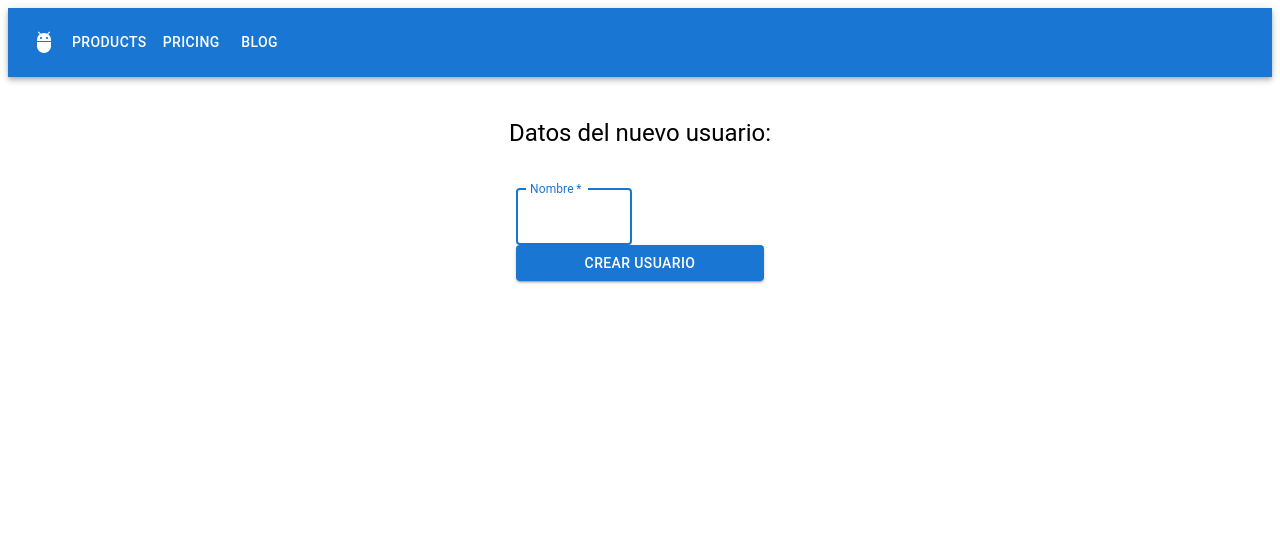
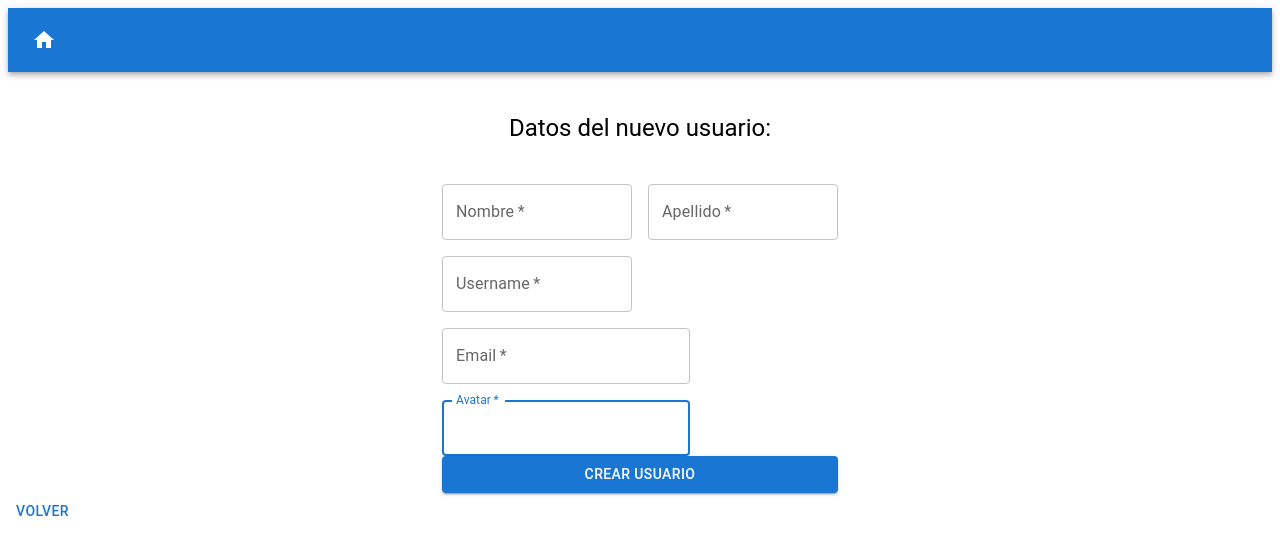
Before and after one commit to Sergioig37/GestionUsuarios, a React (Vite) app: page /create in a window 1280 px wide. Shown: the top 554 px of the page. Built offline with nearby package versions, Linux system fonts and the light colour scheme.

Commit message:
creo que está hecho, no se si cambiar algo

```diff
--- a/src/App.jsx
+++ b/src/App.jsx
@@ -5,6 +5,8 @@ import {NavBar} from "./Components/NavBar"
 import { UserList } from "./Components/UserList";
 import usersArray from "./js/UsersArrayV1";
 import { useState } from "react";
+import { UserUpdate } from "./Components/UserUpdate";
+
 
 export const App = () => {
 
@@ -35,7 +37,7 @@ export const App = () => {
         <Routes>
           <Route path="/" element={<UserList users={users}/>}></Route>
           <Route path="create" element={<UserCreate users={users} onAddUser={addUser}/>}></Route>
-          <Route path="/update/:id" element={<UserCreate/>}></Route>
+          <Route path="/update/:id" element={<UserUpdate/>}></Route>
         </Routes>
       </BrowserRouter>
     </>
--- a/src/Components/NavBar.jsx
+++ b/src/Components/NavBar.jsx
@@ -1,11 +1,51 @@
-import * as React from 'react';
-import { NavBarMui } from './mui/NavBarMui.jsx';
+import * as React from "react";
+import AppBar from "@mui/material/AppBar";
+import Box from "@mui/material/Box";
+import Toolbar from "@mui/material/Toolbar";
+import Typography from "@mui/material/Typography";
 
+import IconButton from "@mui/material/IconButton";
+import { useNavigate } from "react-router-dom";
+import { Home } from "@mui/icons-material";
 
-export const NavBar= () => {
+export const NavBar = () => {
+  const [anchorEl, setAnchorEl] = React.useState(null);
+  const open = Boolean(anchorEl);
+
+  const navigate = useNavigate();
+
+  const handleHome = () => {
+    navigate("/");
+  };
 
 
   return (
-    <NavBarMui/>
+    <>
+     <Box sx={{ flexGrow: 1 }}>
+      <AppBar position="static">
+        <Toolbar>
+          <IconButton onClick={handleHome}
+            size="large"
+            edge="start"
+            color="inherit"
+            aria-label="menu"
+            sx={{ mr: 2 }}
+          >
+          <Home/>
+          </IconButton>
+          <Typography variant="h6" component="div">
+
+
+
+            {/* <Button color="inherit" onClick={handleListado}>Listado</Button>
+            <Button variant="contained" onClick={handleInfo}>Info</Button> */}
+
+          </Typography>
+          <Typography variant="h6" component="div">
+          </Typography>
+        </Toolbar>
+      </AppBar>
+    </Box>
+    </>
   );
-}
+};
--- a/src/Components/UserCreate.jsx
+++ b/src/Components/UserCreate.jsx
@@ -1,14 +1,46 @@
 import React from "react";
 import { Container } from "@mui/material";
-import {Typography} from "@mui/material";
-import {Grid} from "@mui/material";
-import {TextField} from "@mui/material";
-import {Button} from "@mui/material";
+import { Typography } from "@mui/material";
+import { Grid } from "@mui/material";
+import { TextField } from "@mui/material";
+import { Button } from "@mui/material";
+import { useNavigate } from "react-router-dom";
+import { useState } from "react";
 
 export const UserCreate = () => {
+  const navigate = useNavigate();
 
+  const handleHome = () => {
+    navigate("/");
+  };
 
+  const [nombre, setNombre] = useState("");
+  const [apellido, setApellido] = useState("");
+  const [username, setUsername] = useState("");
+  const [email, setEmail] = useState("");
+  const [avatar, setAvatar] = useState("");
 
+  const createUser = () => {
+    var data = {
+      fname: nombre,
+      lname: apellido,
+      username: username,
+      password: "1234",
+      email: email,
+      avatar: avatar,
+    };
+
+    fetch("https://www.melivecode.com/api/users/create", {
+      method: "POST",
+      headers: {
+        Accept: "application/json",
+        "Content-Type": "application/json",
+      },
+      body: JSON.stringify(data),
+    })
+      navigate("/");
+
+  };
 
   return (
     <>
@@ -24,18 +56,59 @@ export const UserCreate = () => {
         <Typography sx={{ p: 5 }} component="h1" variant="h5">
           Datos del nuevo usuario:
         </Typography>
-        <form sx={{ width: "100%", marginTop: "3" }}>
-          <Grid container spacing={2}>
+        <form sx={{ width: "100%", marginTop: "3" }} onSubmit={createUser}>
+         <Grid container spacing={2}>
             <Grid item xs={12} sm={6}>
               <TextField
                 name="firstName"
                 variant="outlined"
                 required
                 label="Nombre"
-                onChange={(e) => setFname(e.target.value)}
+                onChange={(e) => setNombre(e.target.value)}
                 autoFocus
               />
+
               {/* … resto de textfields*/}
+            </Grid>
+            <Grid item xs={12} sm={6}>
+              <TextField
+                name="lastName"
+                variant="outlined"
+                required
+                label="Apellido"
+                onChange={(e) => setApellido(e.target.value)}
+                autoFocus
+              />
+            </Grid>
+            <Grid item xs={12} sm={6}>
+              <TextField
+                name="userName"
+                variant="outlined"
+                required
+                label="Username"
+                onChange={(e) => setUsername(e.target.value)}
+                autoFocus
+              />
+            </Grid>
+            <Grid item xs={12} sm={12}>
+              <TextField
+                name="email"
+                variant="outlined"
+                required
+                label="Email"
+                onChange={(e) => setEmail(e.target.value)}
+                autoFocus
+              />
+            </Grid>
+            <Grid item xs={12} sm={12}>
+              <TextField
+                name="avatar"
+                variant="outlined"
+                required
+                label="Avatar"
+                onChange={(e) => setAvatar(e.target.value)}
+                autoFocus
+              />
             </Grid>
           </Grid>
           <Button
@@ -49,6 +122,7 @@ export const UserCreate = () => {
           </Button>
         </form>
       </Container>
+      <Button onClick={handleHome}>Volver</Button>
     </>
   );
 };
--- a/src/Components/UserList.jsx
+++ b/src/Components/UserList.jsx
@@ -1,4 +1,5 @@
-import React, { useState } from "react";
+import React, { useEffect, useState } from "react";
+import { useNavigate } from "react-router-dom";
 import Table from "@mui/material/Table";
 import TableBody from "@mui/material/TableBody";
 import TableCell from "@mui/material/TableCell";
@@ -6,9 +7,44 @@ import TableContainer from "@mui/material/TableContainer";
 import TableHead from "@mui/material/TableHead";
 import TableRow from "@mui/material/TableRow";
 import Paper from "@mui/material/Paper";
-import { Button } from "@mui/material";
+import { IconButton } from "@mui/material";
+import { Edit } from "@mui/icons-material";
+import { Delete } from "@mui/icons-material";
+import {Button} from "@mui/material";
 
-export const UserList = ({users}) => {
+export const UserList = () => {
+  const [users, setUsers] = useState([]);
+
+  useEffect(() => {
+    fetch("https://www.melivecode.com/api/users")
+      .then((res) => res.json())
+      .then((result) => {
+        setUsers(result);
+      });
+  });
+
+  const navigate = useNavigate();
+
+  const handleInfo = (id) => {
+    navigate(`/update/${id}`);
+  };
+
+  const handleDelete = (idUser) => {
+
+    var data = {
+      id: idUser,
+    }
+
+    fetch('https://www.melivecode.com/api/users/delete', {
+      method: 'DELETE',
+      headers: {
+        Accept: 'application/json',
+        'Content-Type': 'application/json',
+      },
+      body: JSON.stringify(data),
+    })
+      window.location("/");
+  };
 
   return (
     <>
@@ -48,6 +84,16 @@ export const UserList = ({users}) => {
                 <TableCell align="right">
                   <img src={user.avatar} alt="" style={{ maxHeight: 150 }} />
                 </TableCell>
+                <TableCell>
+                  <IconButton edge="end" aria-label="delete">
+                    <Edit onClick={() => handleInfo(user.id)} />
+                  </IconButton>
+                </TableCell>
+                <TableCell>
+                  <IconButton edge="end" aria-label="delete">
+                    <Delete onClick={() => handleDelete(user.id)} />
+                  </IconButton>
+                </TableCell>
               </TableRow>
             ))}
           </TableBody>
--- a/src/Components/UserUpdate.jsx
+++ b/src/Components/UserUpdate.jsx
@@ -1,7 +1,95 @@
-import React from 'react'
+import React from "react";
+import { Container } from "@mui/material";
+import {Typography} from "@mui/material";
+import {Grid} from "@mui/material";
+import {TextField} from "@mui/material";
+import {Button} from "@mui/material";
+import { useNavigate } from "react-router-dom";
+import { useParams } from "react-router-dom";
+import { useState } from "react";
+import { useEffect } from "react";
+import {Avatar} from "@mui/material";
 
 export const UserUpdate = () => {
+
+  const {id} = useParams();
+  const navigate = useNavigate();
+  const [apellido, setApellido] = useState('');
+  const [avatar, setAvatar] = useState('');
+  const [username, setUsername] = useState("");
+
+
+
+  useEffect(() => {
+    fetch(`https://www.melivecode.com/api/users/${id}`)
+      .then((res) => res.json())
+      .then((result) => {
+        setApellido(result.user.lname);
+        setAvatar(result.user.avatar);
+      });
+  },[]);
+
+  const updateUser = () => {
+    var data = {
+      id: id,
+      lname: apellido
+    };
+
+    fetch('https://www.melivecode.com/api/users/update', {
+      method: 'PUT',
+      headers: {
+        Accept: 'application/json',
+        'Content-Type': 'application/json',
+      },
+      body: JSON.stringify(data),
+    })
+      navigate("/");
+
+  };
+
+
+
   return (
-    <div>UserUpdate</div>
+    <>
+
+    <Container
+    maxWidth="xs"
+    sx={{
+      marginTop: "8",
+      display: "flex",
+      flexDirection: "column",
+      alignItems: "center",
+    }}
+  >
+    <Avatar src={avatar}></Avatar>
+    <Typography sx={{ p: 5 }} component="h1" variant="h5">
+      Datos del nuevo usuario:
+    </Typography>
+    <form sx={{ width: "100%", marginTop: "3" }} onSubmit={updateUser} action="PUT">
+      <Grid container spacing={2}>
+        <Grid item xs={12} sm={6}>
+          <TextField
+            name="lastName"
+            variant="outlined"
+            required
+            label="Apellido"
+            value={apellido}
+            onChange={(e) => setApellido(e.target.value)}
+            autoFocus
+          />
+        </Grid>
+      </Grid>
+      <Button
+        type="submit"
+        fullWidth
+        variant="contained"
+        color="primary"
+        className="submit"
+      >
+        Actualizar Usuario
+      </Button>
+    </form>
+  </Container>
+  </>
   )
 }
--- a/src/Components/mui/NavBarMui.jsx
+++ /dev/null
@@ -1,59 +0,0 @@
-import * as React from 'react';
-import AppBar from '@mui/material/AppBar';
-import Box from '@mui/material/Box';
-import Toolbar from '@mui/material/Toolbar';
-import IconButton from '@mui/material/IconButton';
-import Typography from '@mui/material/Typography';
-import Menu from '@mui/material/Menu';
-import MenuIcon from '@mui/icons-material/Menu';
-import Container from '@mui/material/Container';
-import Avatar from '@mui/material/Avatar';
-import Button from '@mui/material/Button';
-import Tooltip from '@mui/material/Tooltip';
-import MenuItem from '@mui/material/MenuItem';
-import AdbIcon from '@mui/icons-material/Adb';
-
-const pages = ['Products', 'Pricing', 'Blog'];
-const settings = ['Profile', 'Account', 'Dashboard', 'Logout'];
-
-export const NavBarMui = () => {
-  const [anchorElNav, setAnchorElNav] = React.useState(null);
-  const [anchorElUser, setAnchorElUser] = React.useState(null);
-
-  const handleOpenNavMenu = (event) => {
-    setAnchorElNav(event.currentTarget);
-  };
-  const handleOpenUserMenu = (event) => {
-    setAnchorElUser(event.currentTarget);
-  };
-
-  const handleCloseNavMenu = () => {
-    setAnchorElNav(null);
-  };
-
-  const handleCloseUserMenu = () => {
-    setAnchorElUser(null);
-  };
-
-  return (
-    <AppBar position="static">
-      <Container maxWidth="xl">
-        <Toolbar disableGutters>
-          <AdbIcon sx={{ display: { xs: 'none', md: 'flex' }, mr: 1 }} />
-
-          <Box sx={{ flexGrow: 1, display: { xs: 'none', md: 'flex' } }}>
-            {pages.map((page) => (
-              <Button
-                key={page}
-                onClick={handleCloseNavMenu}
-                sx={{ my: 2, color: 'white', display: 'block' }}
-              >
-                {page}
-              </Button>
-            ))}
-          </Box>
-        </Toolbar>
-      </Container>
-    </AppBar>
-  );
-}
```
